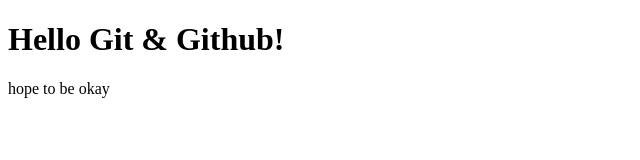
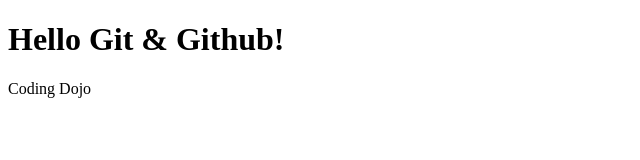
Before and after one commit to JHazem/myFirstRepo, a plain HTML site: page index.html in a window 1280 px wide. Shown: the full height of the page, 0-640 px from the left. Drawn offline with Linux system fonts and the light colour scheme.

Commit message:
index.html

```diff
--- a/index.html
+++ b/index.html
@@ -8,6 +8,6 @@
 </head>
 <body>
               <h1>Hello Git & Github!</h1>
-              <p>hope to be okay</p>
+              <p>Coding Dojo</p>
 </body>
 </html>
```
